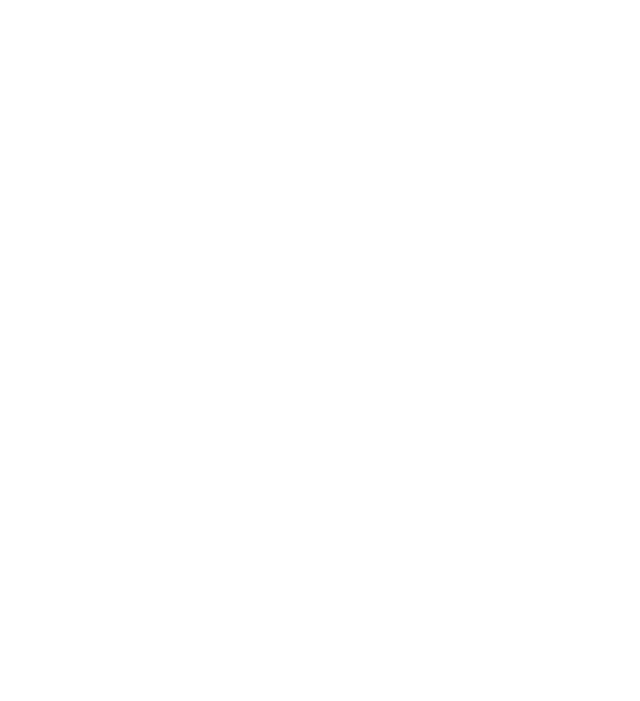
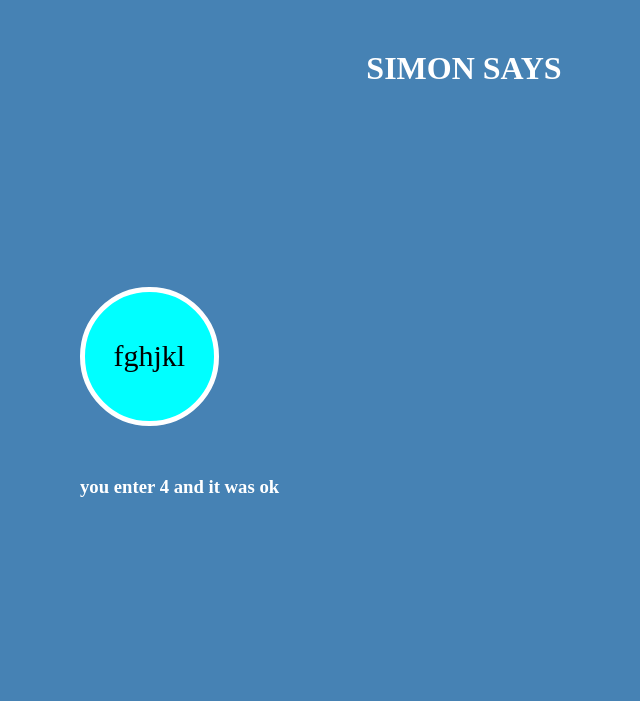
Before and after one commit to giovannifranchi/js-simon, a plain HTML site: page index.html in a window 1280 px wide. Shown: the whole page, without its empty margins (176-816 px from the left). Drawn offline with Linux system fonts and the light colour scheme.

Commit message:
Feat: interface completed

```diff
--- a/css/style.css
+++ b/css/style.css
@@ -3,3 +3,42 @@
     padding: 0;
     box-sizing: border-box;
 }
+
+body {
+    background-color: #4682b4;
+    color: #fff;
+    height: 100vh;
+}
+
+h1 {
+    text-align: center;
+    margin-top: 50px;
+}
+
+.container {
+    width: 60%;
+    margin: 0 auto;
+    padding: 12.5rem 0;
+    display: flex;
+    flex-wrap: wrap;
+    gap: 0 0.625rem;
+}
+
+
+.box {
+    background-color: aqua;
+    width: calc(100% / 5 - 0.9375rem);
+    aspect-ratio: 1 / 1;
+    display: flex;
+    justify-content: center;
+    align-items: center;
+    border-radius: 50%;
+    border: 0.3125rem solid #fff;
+    font-size: 1.875rem;
+    color: black;
+}
+
+.result {
+    width: 100%;
+    padding-top: 50px;
+}
--- a/index.html
+++ b/index.html
@@ -10,7 +10,13 @@
     <!-- /Style -->
 </head>
 <body>
-
+    <h1>SIMON SAYS</h1>
+    <div class="container">
+        <div class="box">fghjkl</div>
+        <div class="result">
+            <h3>you enter 4 and it was ok</h3>
+        </div>
+    </div>
 
     <script src="js/main.js"></script>
 </body>
```
